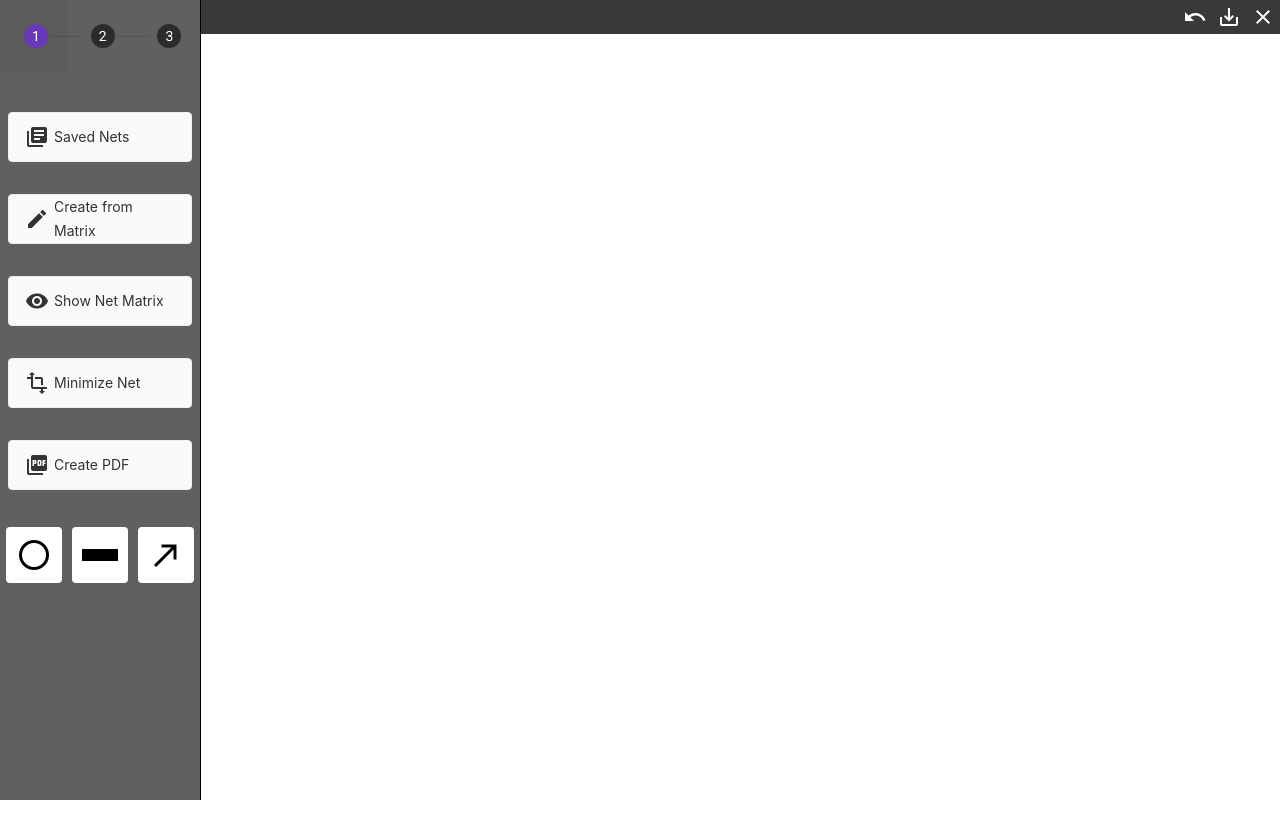
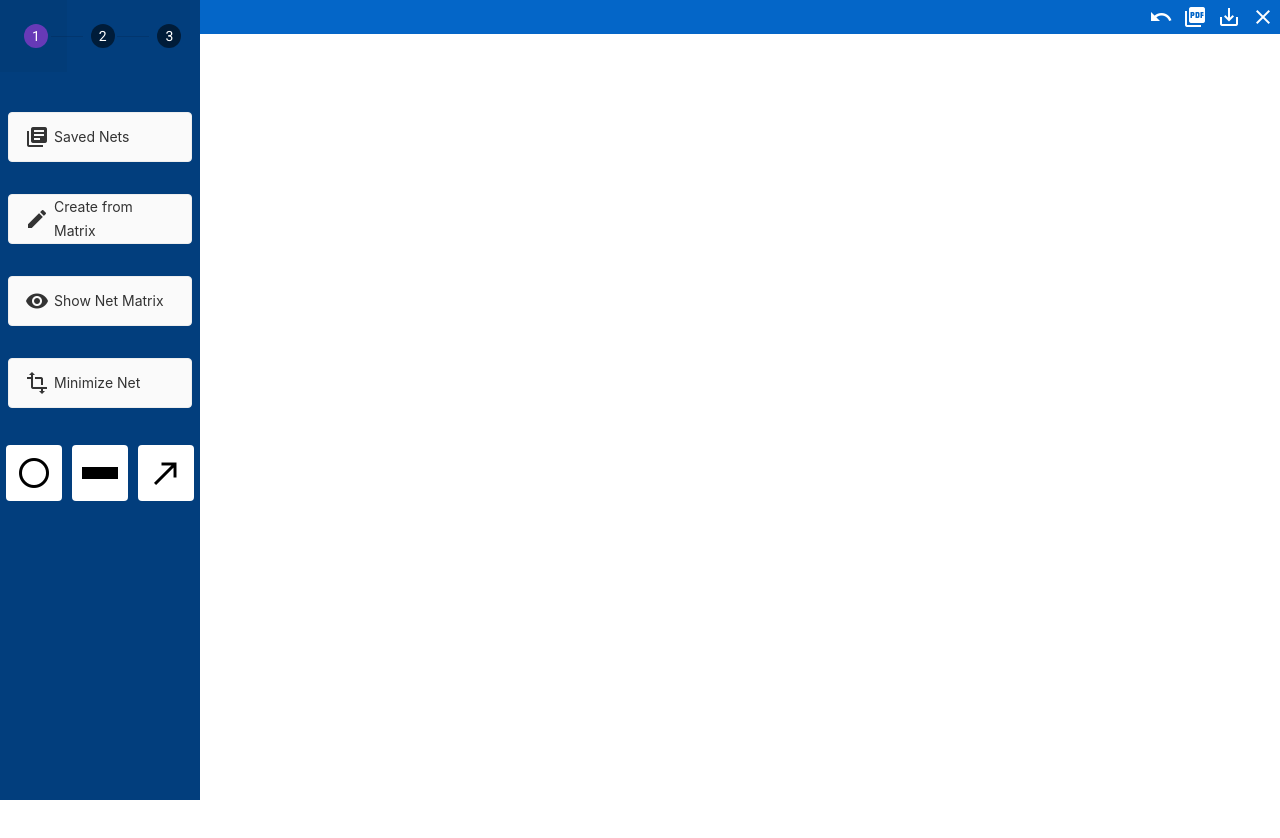
Before and after one commit to GKunc/Petri-Net-Creator, an Angular app: page / in a window 1280 px wide. Built offline with nearby package versions, Linux system fonts and the light colour scheme.

Commit message:
Create alerts on clicks

```diff
--- a/src/app/app/app.component.css
+++ b/src/app/app/app.component.css
@@ -30,8 +30,25 @@
     max-width: 200px;
     min-width: 200px;
     height: 100vh;
-    background-color: rgb(97, 96, 96);
-    border-right: 1px solid black;
+    background-color: #0466C8;
+    background-color: #023E7D;
+  }
+
+  #stepper {
+    background-color: #023E7D;
+  }
+
+  #board-header {
+    display: flex;
+    justify-content: flex-end;
+    width: 100%;
+    background-color: #0466C8;
+  }
+
+  #board {
+    float: left;
+    width: calc(100vw - 200px);
+    height: 100vh;
   }
 
   .button-text {
@@ -42,29 +59,8 @@
     justify-content: left !important;
   }
 
-  #stepper {
-    background-color: rgb(97, 96, 96);
-  }
-
-  #board {
-    float: left;
-    width: calc(100vw - 201px);
-    height: 100vh;
-  }
-
-  #board-header {
-    display: flex;
-    justify-content: flex-end;
-  }
-
   .mat-step-header[aria-selected="true"] .mat-step-header .mat-step-icon-selected{
     background-color: red !important;
-  }
-
-
-  #board-header {
-    width: 100%;
-    background-color: rgb(58, 57, 57);
   }
 
   .board-button {
--- a/src/app/app/app.component.html
+++ b/src/app/app/app.component.html
@@ -43,14 +43,14 @@
       </div>
     </div>
 
-    <div class="card-container">
+    <!-- <div class="card-container">
       <div class="card card-small" tabindex="0">
         <span class="material-icons">
           picture_as_pdf
           </span>
         <span class="button-text">Create PDF</span>
       </div>
-    </div>
+    </div> -->
 
     <div class="card-container">
       <a class="square-link" title="Create Place">
@@ -76,22 +76,21 @@
   <div id="board">
     <div id="board-header">
       <div>
-        <span class="material-icons board-button">
-          undo
-        </span>
+        <span class="material-icons board-button" (click)="undo()">undo</span>
       </div>
 
       <div>
-        <span class="material-icons board-button">
-          save_alt
-        </span>
+        <span class="material-icons board-button" (click)="createPdf()">picture_as_pdf</span>
       </div>
 
       <div>
-        <span class="material-icons board-button">
-          close
-        </span>
+        <span class="material-icons board-button" (click)="saveNet()">save_alt</span>
       </div>
+
+      <div>
+        <span class="material-icons board-button" (click)="clear()">close</span>
+      </div>
+
     </div>
 
     <svg id="svg-board">
--- a/src/app/app/app.component.ts
+++ b/src/app/app/app.component.ts
@@ -36,4 +36,20 @@ export class AppComponent {
     this.objects.push(netElement);
     netElement.draw();
   }
+
+  undo() {
+    alert("Undo");
+  }
+
+  saveNet() {
+    alert("saveNet");
+  }
+
+  createPdf() {
+    alert("Create PDF");
+  }
+
+  clear() {
+    alert("Clear");
+  }
 }
```
